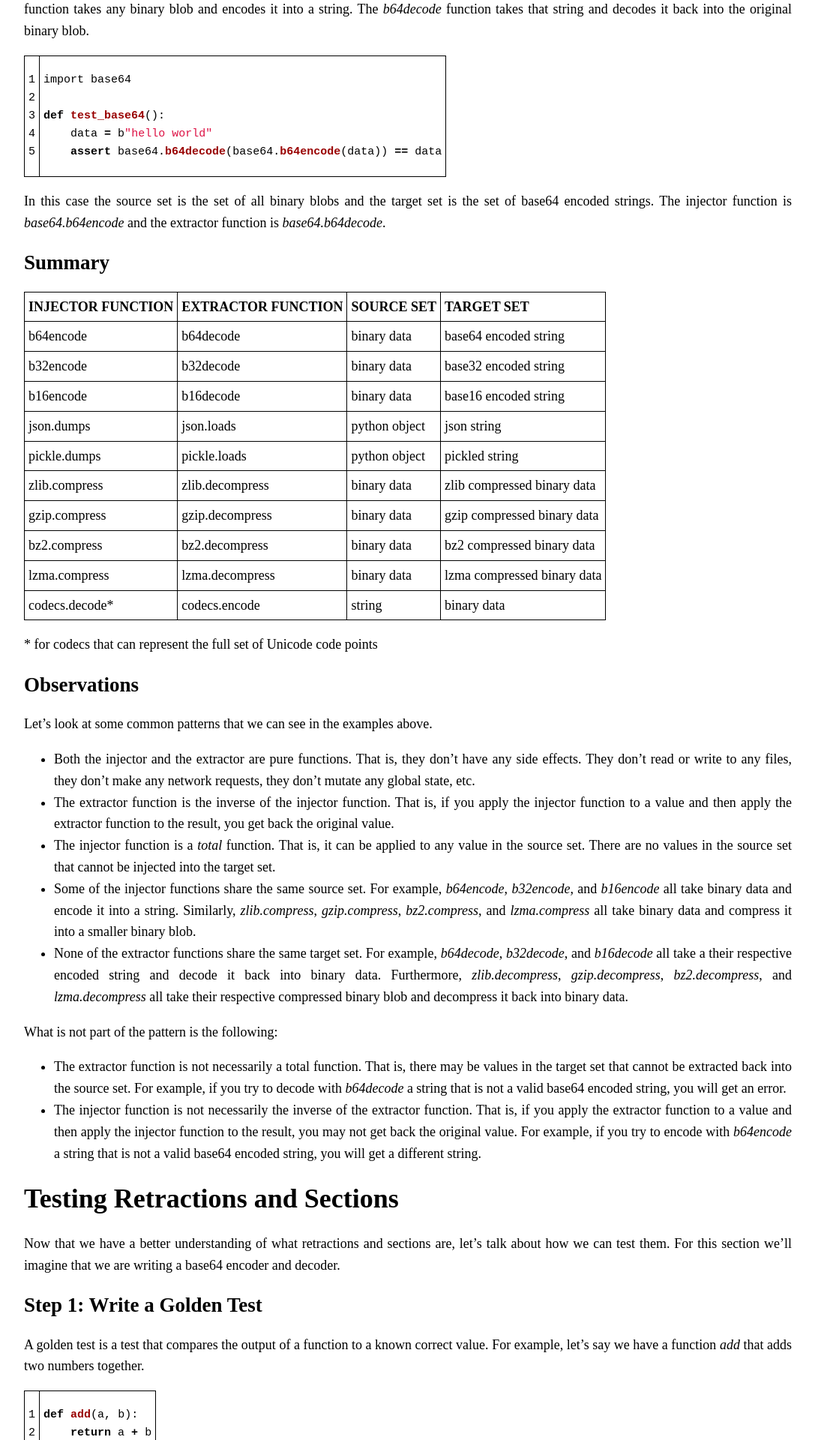
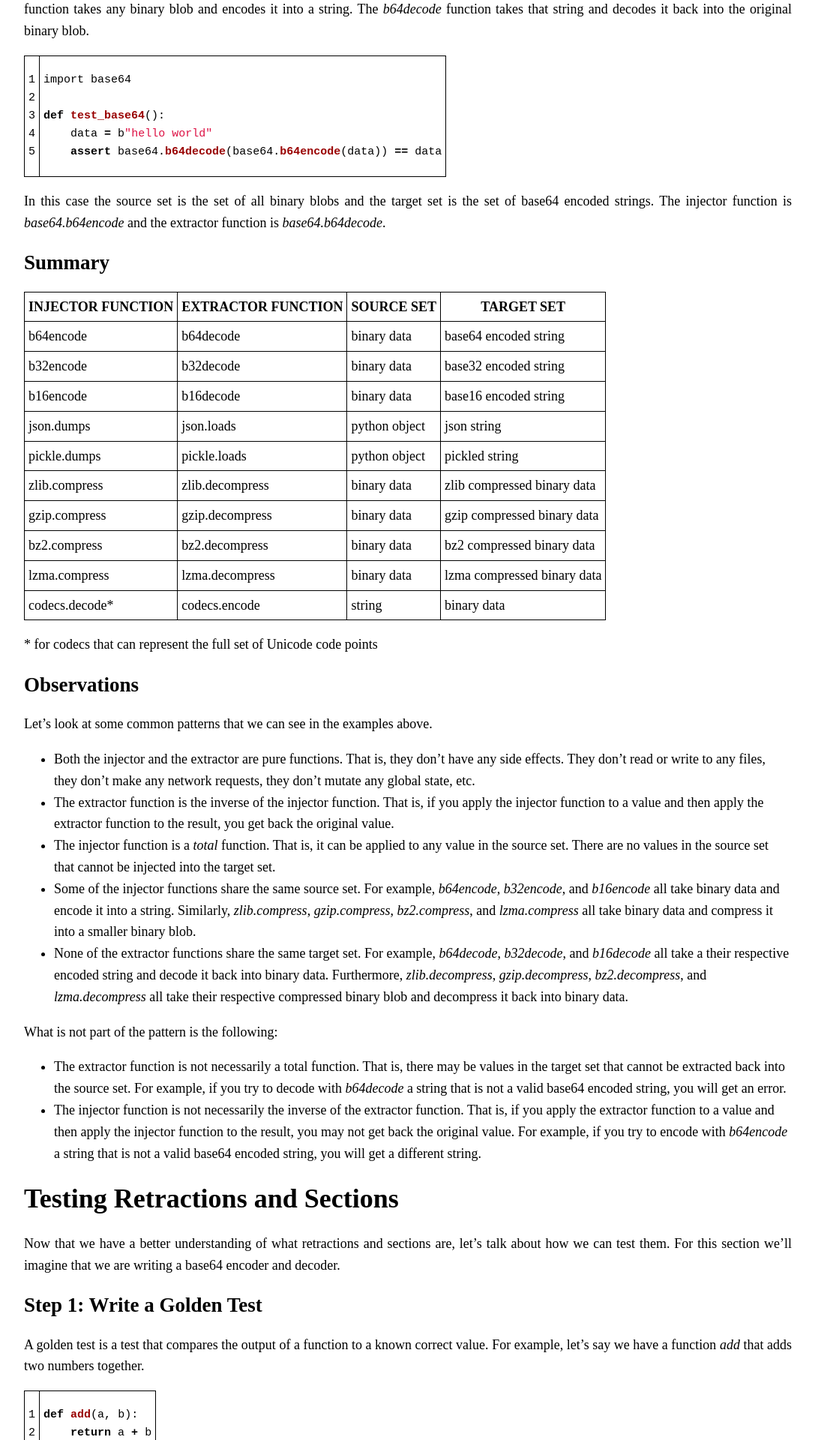
Before and after one commit to nilp0inter/nilp0inter.github.io, a Jekyll site: the page built from _posts/2023-10-25-property-based-testing-retractions.md, in a window 1280 px wide. Shown: the part 2425-4345 px from the top of the page at 75% size, without its empty margins (96-1183 px from the left). Built offline with Jekyll 4.4.1, drawn with Linux system fonts in a browser that asks for light colours; formulas are drawn with MathJax 3.

Commit message:
fix: only justify paragraphs

```diff
--- a/_sass/main.scss
+++ b/_sass/main.scss
@@ -4,9 +4,11 @@ body {
   line-height:1.6;
   font-size:18px;
   padding:0 10px;
+}
+
+p {
   text-align: justify;
 }
-
 // a {color:#03f}
 // a:visited {color:#7d013e}
 
```
